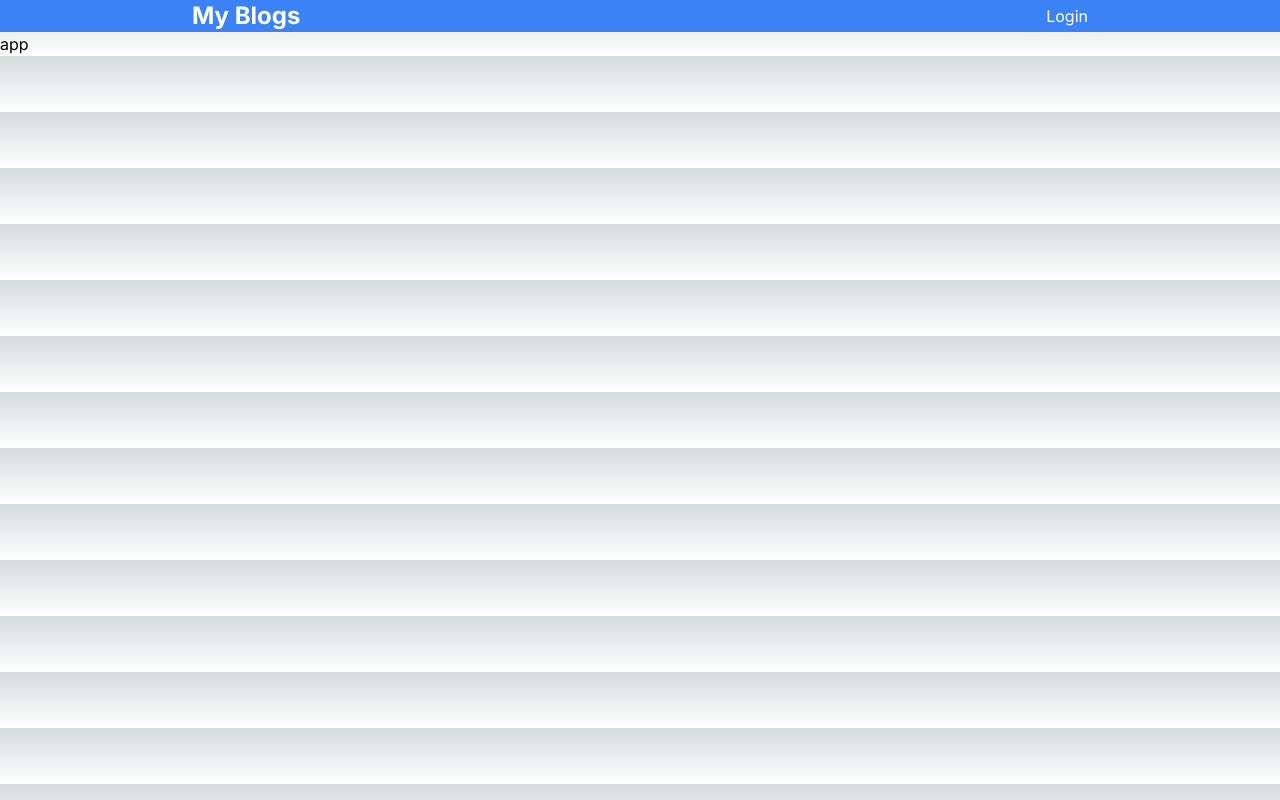
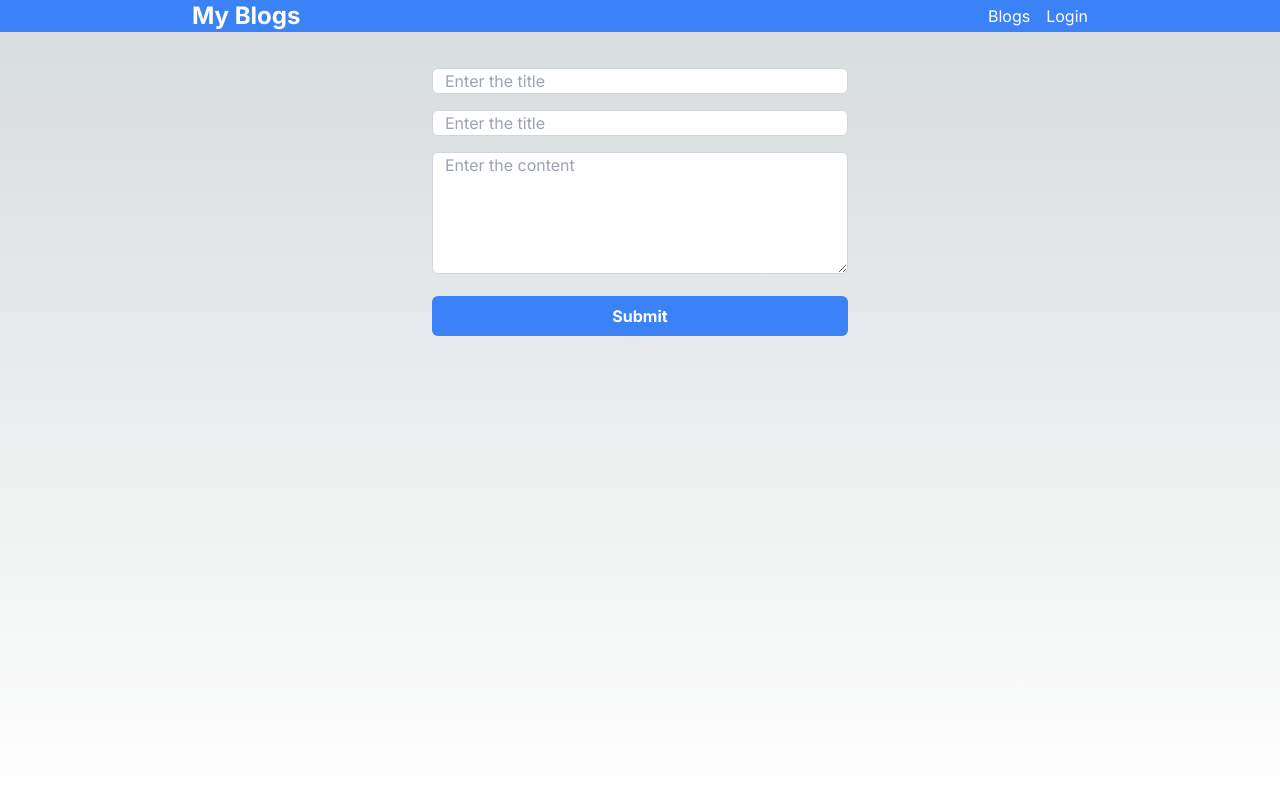
Before and after one commit to shohedul1/next.js-full-stack-blog, a Next.js app: page / in a window 1280 px wide. Built offline with nearby package versions, Linux system fonts and the light colour scheme.

Commit message:
shohidul2

```diff
--- /dev/null
+++ b/src/app/blogs/page.tsx
@@ -0,0 +1,9 @@
+
+
+const BlogPage = () => {
+  return (
+    <div>BlogPage</div>
+  )
+}
+
+export default BlogPage;
--- a/src/app/globals.css
+++ b/src/app/globals.css
@@ -17,6 +17,7 @@
 }
 
 body {
+  height: 100vh;
   color: rgb(var(--foreground-rgb));
   background: linear-gradient(
       to bottom,
--- a/src/app/layout.tsx
+++ b/src/app/layout.tsx
@@ -1,7 +1,7 @@
 import type { Metadata } from 'next'
 import { Inter } from 'next/font/google'
 import './globals.css'
-import Header from '@/components/Header'
+import Header from '@/components/header'
 
 const inter = Inter({ subsets: ['latin'] })
 
--- a/src/app/page.tsx
+++ b/src/app/page.tsx
@@ -1,8 +1,9 @@
+import FormNewPost from "@/components/form-new-post";
 
 export default function Home() {
   return (
-    <main>
-      app
+    <main className="max-w-4xl mx-auto my-5">
+      <FormNewPost/>
     </main>
   )
 }
--- a/src/components/Header.tsx
+++ b/src/components/Header.tsx
@@ -9,6 +9,13 @@
             My Blogs
           </Link>
           <ul className='flex space-x-4'>
+            <li>
+                <Link
+                href='/blogs'
+                className='text-white hover:underline'>
+                    Blogs
+                </Link>
+            </li>
             <li>
                 <Link
                 href='/api/auth/signin'
--- /dev/null
+++ b/src/components/form-new-post.tsx
@@ -0,0 +1,72 @@
+"use client";
+import ReactTextareaAutosize from "react-textarea-autosize";
+import {useState,ChangeEvent,FormEvent} from "react";
+import { FormData } from "@/types/blog";
+
+const inputClass = 'w-full px-3 border border-gray-300 rounded-md focus:outline-none focus:ring focus:border-blue-300';
+const buttonClass= "bg-blue-500 hover:bg-blue-600 text-white font-bold py-2 px-4 rounded-md focus:outline-none focus:ring focus:border-blue-300 w-full disabled:bg-gray-400";
+
+const FormNewPost = () => {
+    const [formData, setFormData] = useState<FormData>({
+        title: '',
+        content: '',
+        description:''
+    });
+
+    const handleChange = (e:ChangeEvent<HTMLInputElement | HTMLTextAreaElement>)=>{
+        e.preventDefault();
+        const {name, value} = e.target;
+        setFormData({
+            ...formData,
+            [name]:value,
+        });
+    };
+
+    const handleSubmit = (e:FormEvent<HTMLFormElement>) => {
+        e.preventDefault();
+        console.log(formData);
+
+    }
+    return (
+        <form
+        onSubmit={handleSubmit}
+        className="max-w-md mx-auto p-4">
+            <div className="mb-4">
+                <input
+                type="text"
+                className={inputClass}
+                placeholder="Enter the title"
+                name="title"
+                value={formData.title}
+                onChange={handleChange}/>
+
+            </div>
+            <div className="mb-4">
+                <input
+                type="text"
+                className={inputClass}
+                placeholder="Enter the title"
+                name="description"
+                value={formData.description}
+                onChange={handleChange}/>
+
+            </div>
+            <div className="mb-4">
+               <ReactTextareaAutosize
+               minRows={5}
+               name="content"
+               placeholder="Enter the content"
+               className={inputClass}
+               value={formData.content}
+               onChange={handleChange}/>
+
+            </div>
+            <button className={buttonClass}>
+                Submit
+            </button>
+
+        </form>
+    )
+}
+
+export default FormNewPost
--- /dev/null
+++ b/src/types/blog.ts
@@ -0,0 +1,5 @@
+export interface FormData {
+    title: string,
+    content: string,
+    description: string
+}
```
Also changed, not shown: package.json (+5 -4 lines), 1 other file (tests, documents, lock files or other folders).
